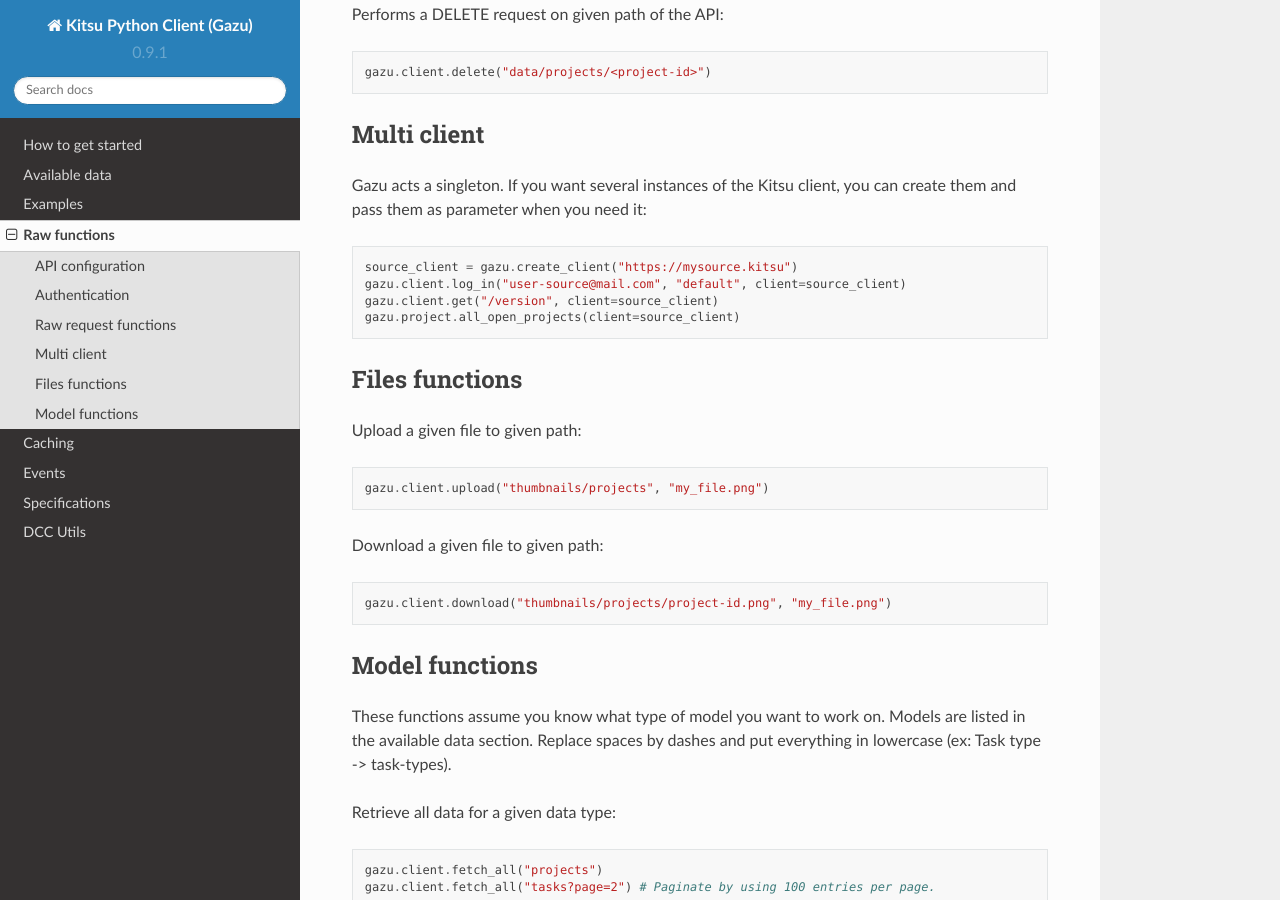
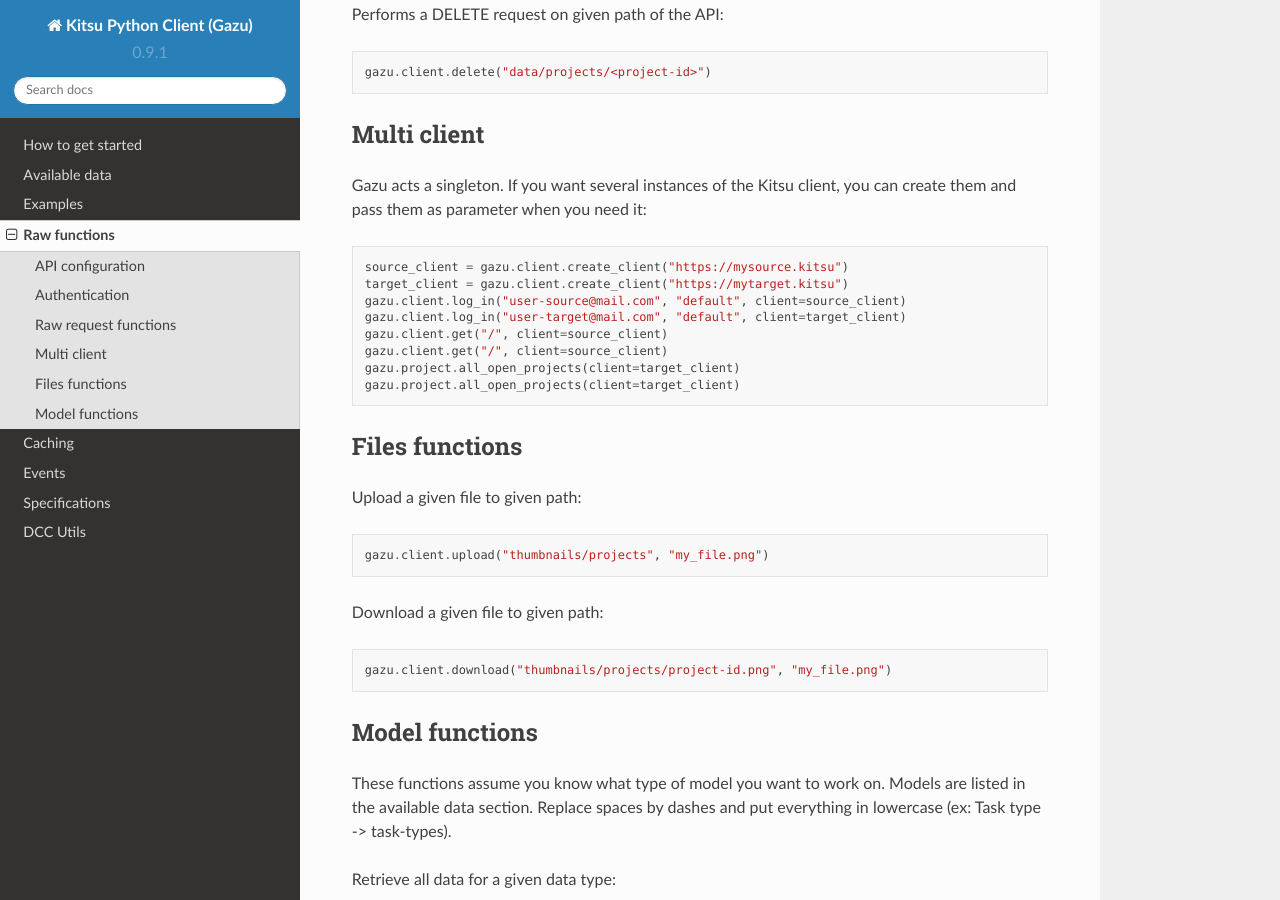
Before and after one commit to cgwire/gazu, a Sphinx documentation site: the page built from docs/source/raw.md, in a window 1280 px wide and 900 px high, scrolled down 1619 px. Built offline with Sphinx 7.4.7 and the Read the Docs theme 2.0.0, drawn with Linux system fonts in a browser that asks for light colours.

Commit message:
Fix multi client documentation

````diff
--- a/docs/source/raw.md
+++ b/docs/source/raw.md
@@ -87,10 +87,14 @@
 you can create them and pass them as parameter when you need it:
 
 ```python
-source_client = gazu.create_client("https://mysource.kitsu")
+source_client = gazu.client.create_client("https://mysource.kitsu")
+target_client = gazu.client.create_client("https://mytarget.kitsu")
 gazu.client.log_in("user-source@mail.com", "default", client=source_client)
-gazu.client.get("/version", client=source_client)
-gazu.project.all_open_projects(client=source_client)
+gazu.client.log_in("user-target@mail.com", "default", client=target_client)
+gazu.client.get("/", client=source_client)
+gazu.client.get("/", client=source_client)
+gazu.project.all_open_projects(client=target_client)
+gazu.project.all_open_projects(client=target_client)
 ```
 
 ### Files functions
````
